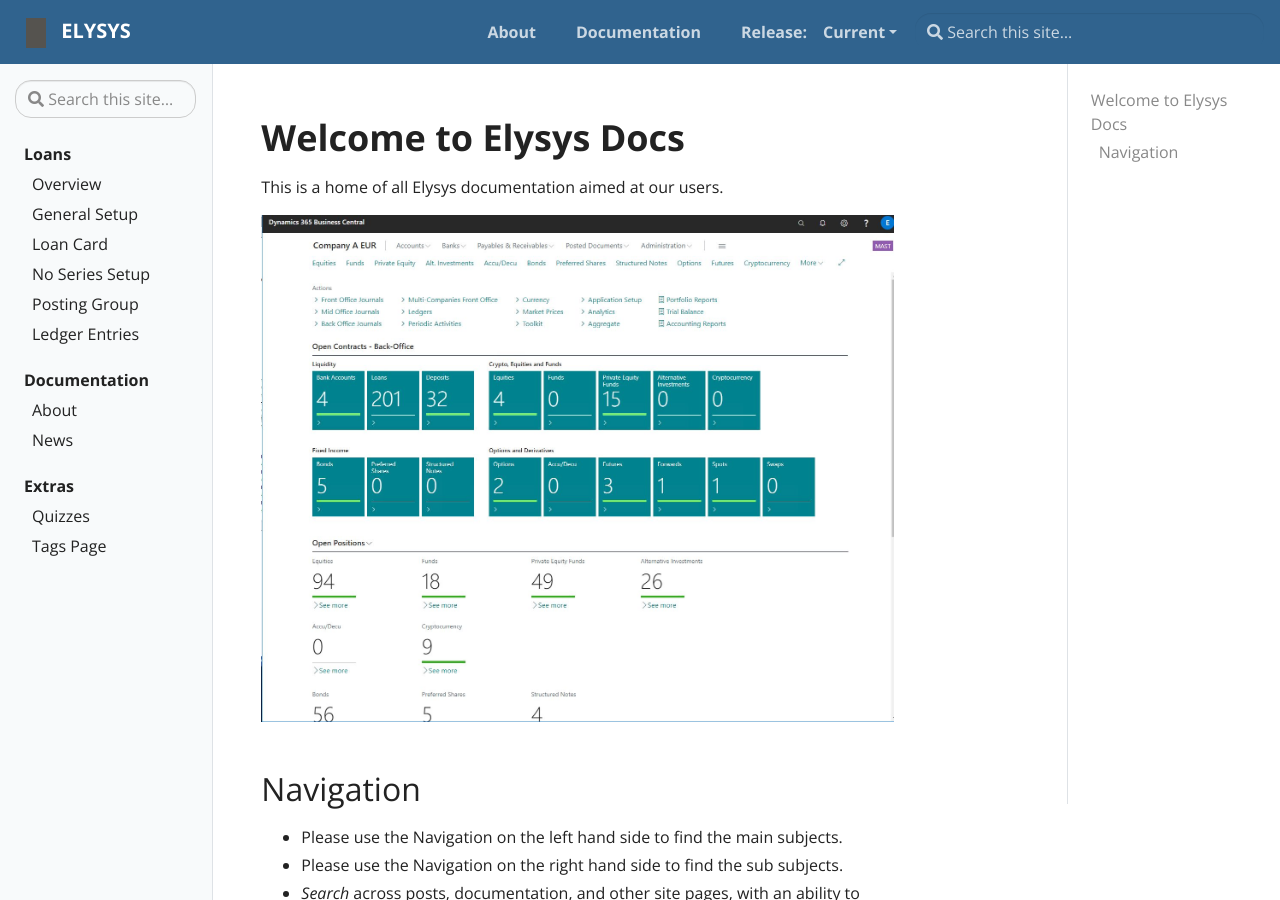
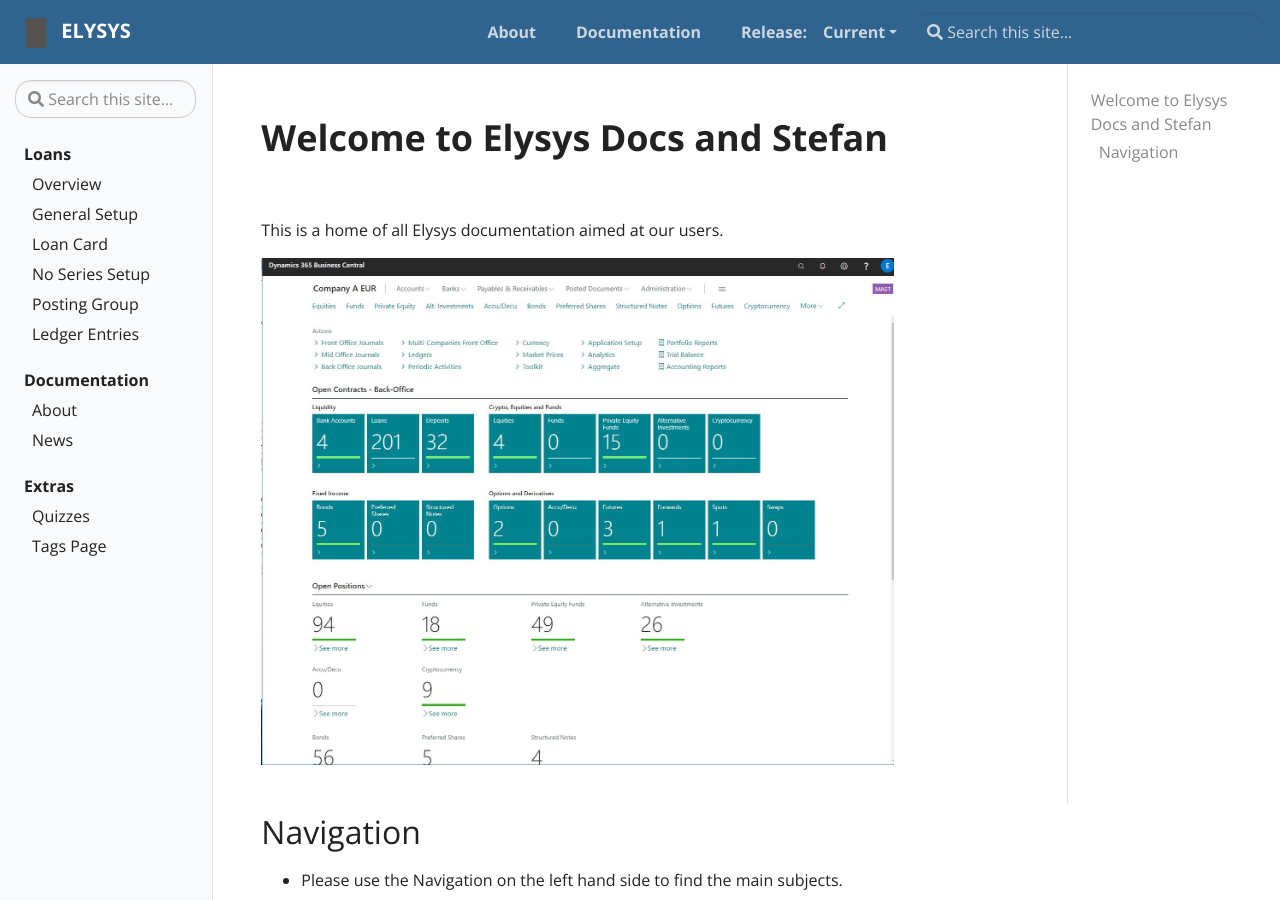
Before and after one commit to Elysys/Docs, a Jekyll site: the page built from pages/index.md, in a window 1280 px wide and 900 px high. Built offline with Jekyll 4.4.1, drawn with Linux system fonts in a browser that asks for light colours.

Commit message:
Added Stefan as a test

```diff
--- a/pages/index.md
+++ b/pages/index.md
@@ -4,7 +4,7 @@ title: Elysys Docs
 permalink: /
 ---
 
-# Welcome to Elysys Docs
+# Welcome to Elysys Docs and Stefan
 
 This is a home of all Elysys documentation aimed at our users.
 
```
